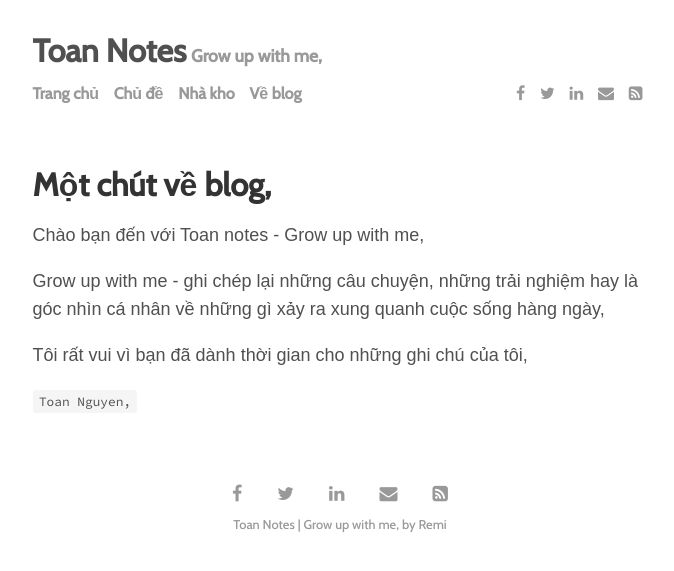
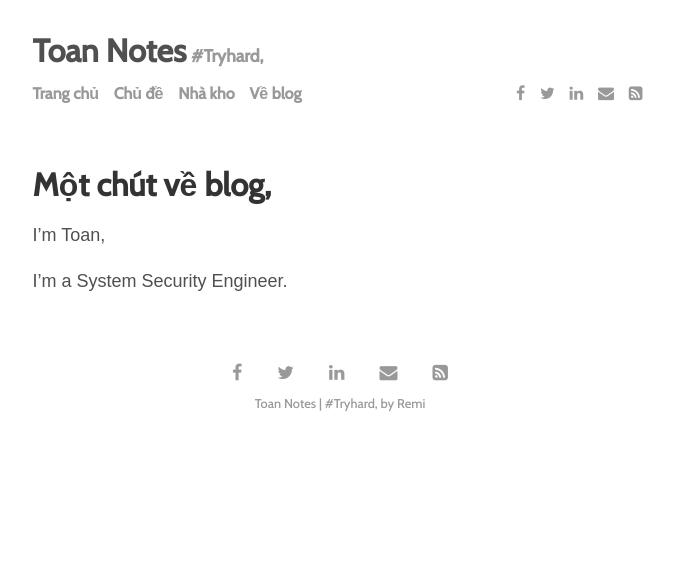
Before and after one commit to toannai/blog, a Jekyll site: the page built from menu/about.md, in a window 1280 px wide. Shown: the top 571 px of the page, without its empty margins (300-974 px from the left). Built offline with Jekyll 4.4.1, drawn with Linux system fonts in a browser that asks for light colours; some web fonts are replaced.

Commit message:
update title

```diff
--- a/_config.yml
+++ b/_config.yml
@@ -21,7 +21,7 @@ plugins:             [jekyll-paginate, jekyll-sitemap, jekyll-feed, jekyll-seo-t
 
 # Customise atom feed settings (this is where Jekyll-Feed gets configuration information)
 title:		           'Toan Notes'
-description:	       'Grow up with me,'
+description:	       '#Tryhard,'
 author:              'Remi'
 
 # RSS 2.0 can be used instead of Atom by uncommenting following two lines
--- a/menu/about.md
+++ b/menu/about.md
@@ -4,10 +4,6 @@ title: Một chút về blog,
 permalink: /about
 ---
 
-Chào bạn đến với Toan notes - Grow up with me,
+I'm Toan,
 
-Grow up with me - ghi chép lại những câu chuyện, những trải nghiệm hay là góc nhìn cá nhân về những gì xảy ra xung quanh cuộc sống hàng ngày,
-
-Tôi rất vui vì bạn đã dành thời gian cho những ghi chú của tôi,
-
-`Toan Nguyen,`
+I'm a System Security Engineer.
```
Also changed, not shown: _posts/2022-04-22-da-nang-2022-di-choi-het-minh-di-ve-het-hon.md (+0 -1 lines), assets/img/2022/04/22/camp3.jpg (deleted).
